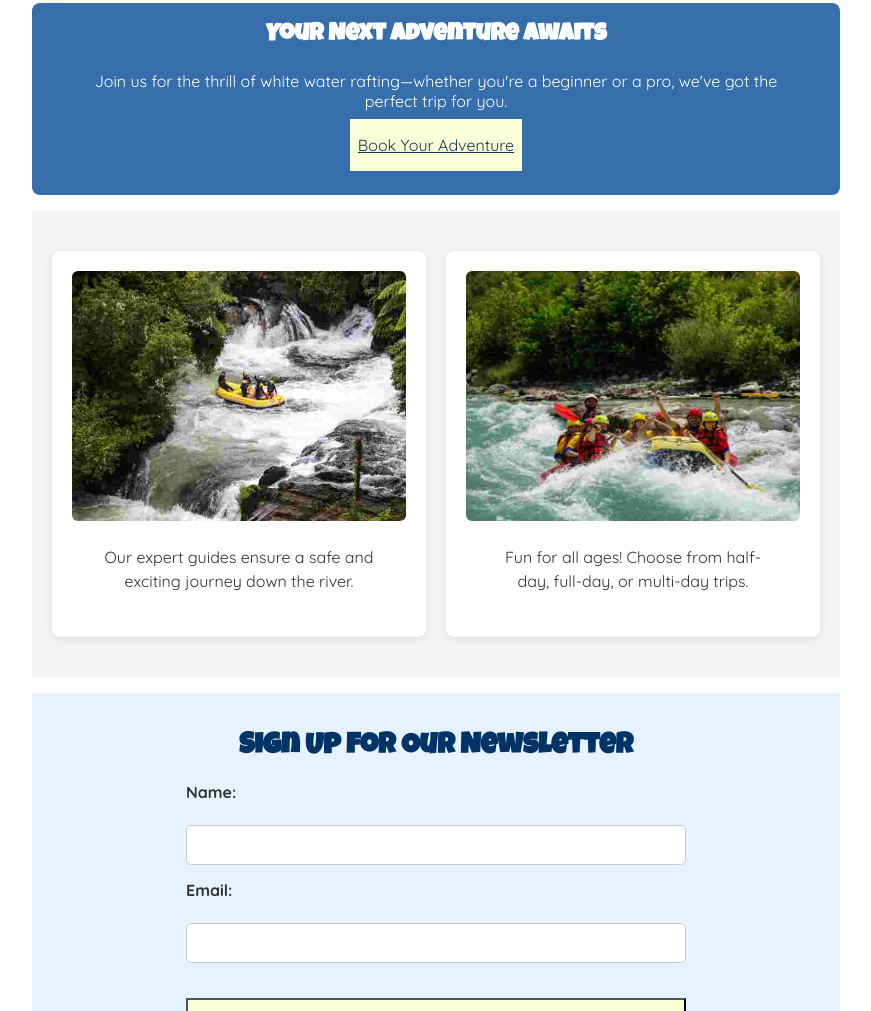
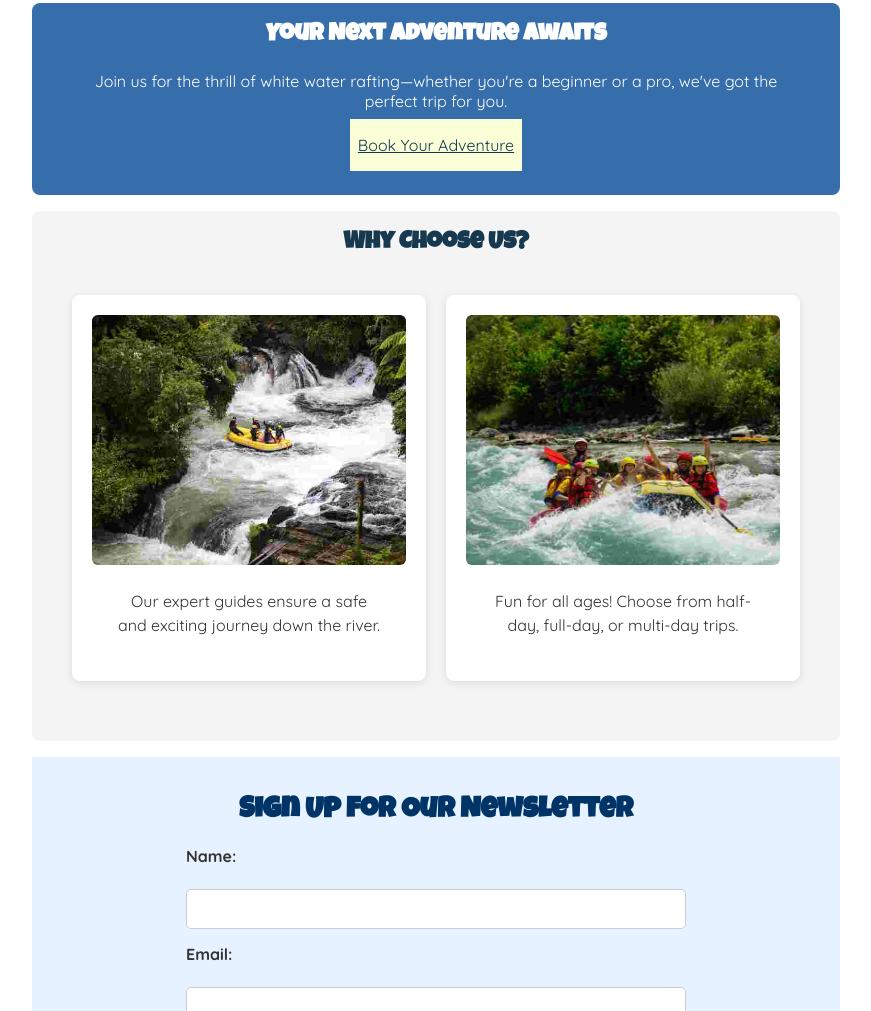
Before and after one commit to japhetgan/wdd130, a plain HTML site: page wwr/index.html in a window 1280 px wide. Shown: the part 832-1843 px from the top of the page, without its empty margins (204-1075 px from the left). Drawn offline with Linux system fonts and the light colour scheme.

Commit message:
Week 6 - Added heading to info section

```diff
--- a/wwr/index.html
+++ b/wwr/index.html
@@ -34,7 +34,9 @@
         <p>Join us for the thrill of white water rafting—whether you're a beginner or a pro, we've got the perfect trip for you.</p>
         <a href="trips.html" class="btn">Book Your Adventure</a>
     </section>
-    <section class="info-grid">
+    <section class="info-section">
+      <h2>Why Choose Us?</h2>
+      <div  class="info-grid">
         <div class="grid-item">
           <div class="grid-image">
             <img src="images/rafting1.jpg" alt="Rafting Guide" />
@@ -46,6 +48,7 @@
             <img src="images/rafting2.jpg" alt="Rafting Adventure" />
           </div>
           <p>Fun for all ages! Choose from half-day, full-day, or multi-day trips.</p>
+        </div>
       </div>
     </section>
     <section class="newsletter">
--- a/wwr/styles/rafting.css
+++ b/wwr/styles/rafting.css
@@ -304,7 +304,6 @@ color: white;
   grid-template-columns: repeat(auto-fit, minmax(280px, 1fr));
   gap: 20px;
   padding: 40px 20px;
-  background-color: #f4f4f4;
   text-align: center;
 }
 
@@ -430,3 +429,10 @@ color: white;
   width: 50%;
   text-decoration: none;
 }
+
+.info-section {
+  text-align: center;
+  background-color: #f4f4f4;
+  padding: 20px;
+  border-radius: 8px;
+}
```
Also changed, not shown: wwr/trips.html (+2 -1 lines), wwr/about.html (line endings or trailing spaces). Lines whose indentation alone changed are shown as unchanged.
